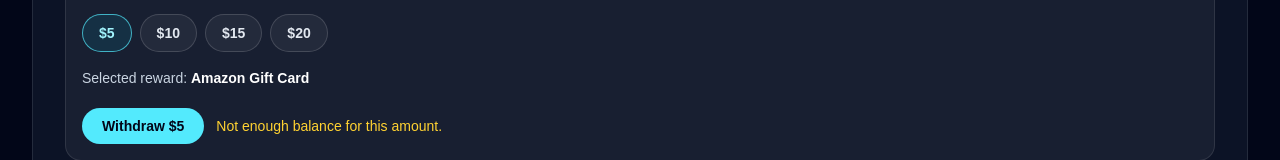
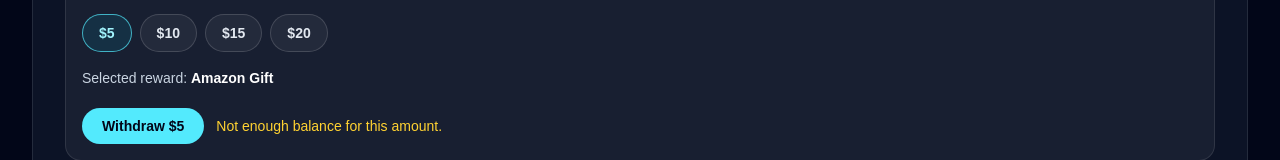
Before and after one commit to Pryxter/Survex, a Next.js app: page /rewards in a window 1280 px wide. Shown: the part 399-559 px from the top of the page. Built offline with nearby package versions, Linux system fonts and the light colour scheme; no server answers; sample sign-in values are in the browser's storage.

Commit message:
Add files via upload

```diff
--- a/app/page.tsx
+++ b/app/page.tsx
@@ -159,7 +159,7 @@
               </p>
               <div className="grid grid-cols-2 gap-3">
                 {[
-                  "Amazon Gift Card",
+                  "Amazon Gift",
                   "PayPal Cash",
                   "Visa Prepaid",
                   "Bank Transfer",
@@ -205,7 +205,9 @@
                     <div className="inline-flex h-10 w-10 items-center justify-center rounded-xl border border-cyan-200 bg-cyan-50 text-cyan-700">
                       <step.icon className="h-5 w-5" />
                     </div>
-                    <p className="text-sm font-black text-cyan-700">0{index + 1}</p>
+                    <p className="text-sm font-black text-cyan-700">
+                      0{index + 1}
+                    </p>
                   </div>
                   <h3 className="text-xl font-bold">{step.title}</h3>
                   <p className="mt-3 text-slate-600">{step.description}</p>
--- a/app/rewards/page.tsx
+++ b/app/rewards/page.tsx
@@ -8,7 +8,7 @@
 import { getApiBaseUrl } from "../components/api-base";
 
 const rewardOptions = [
-  "Amazon Gift Card",
+  "Amazon Gift",
   "PayPal Cash",
   "Visa Prepaid",
   "Bank Transfer",
```
Also changed, not shown: public/rewards/Amazon Gift.png (added). Lines whose indentation alone changed are shown as unchanged.
